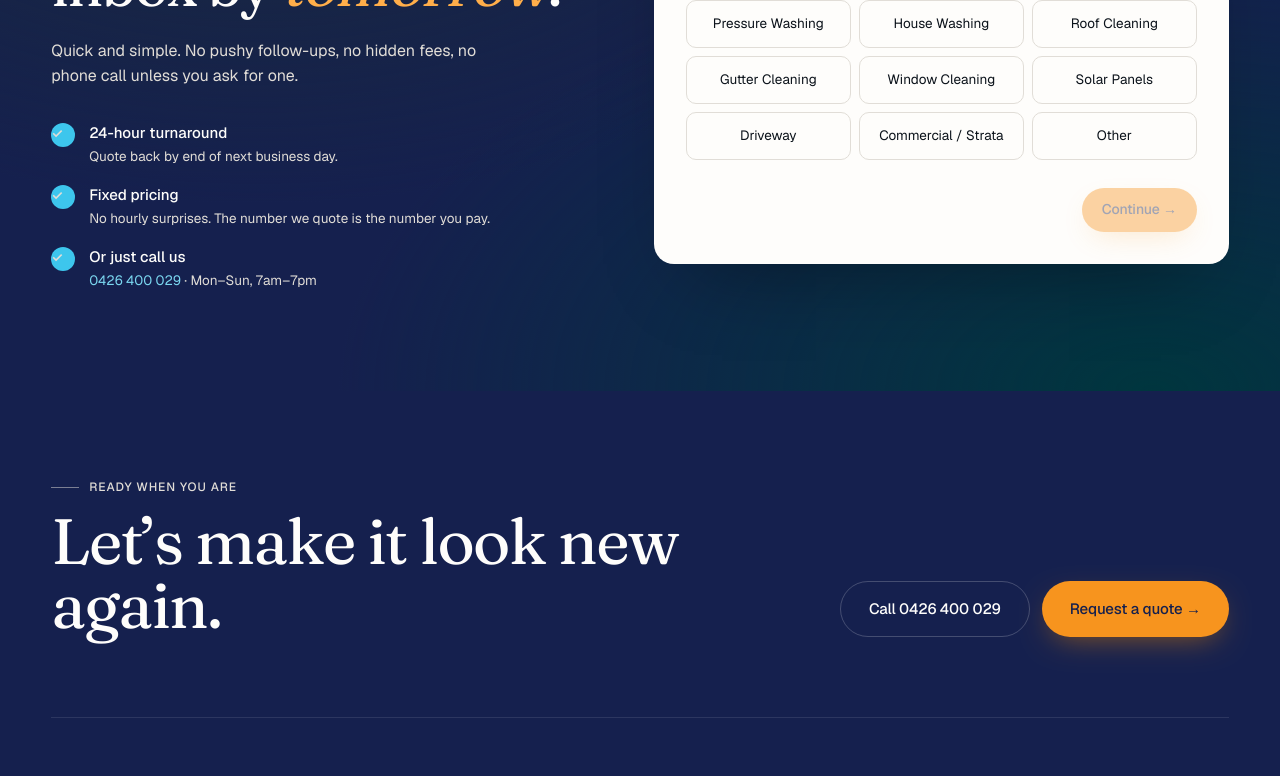
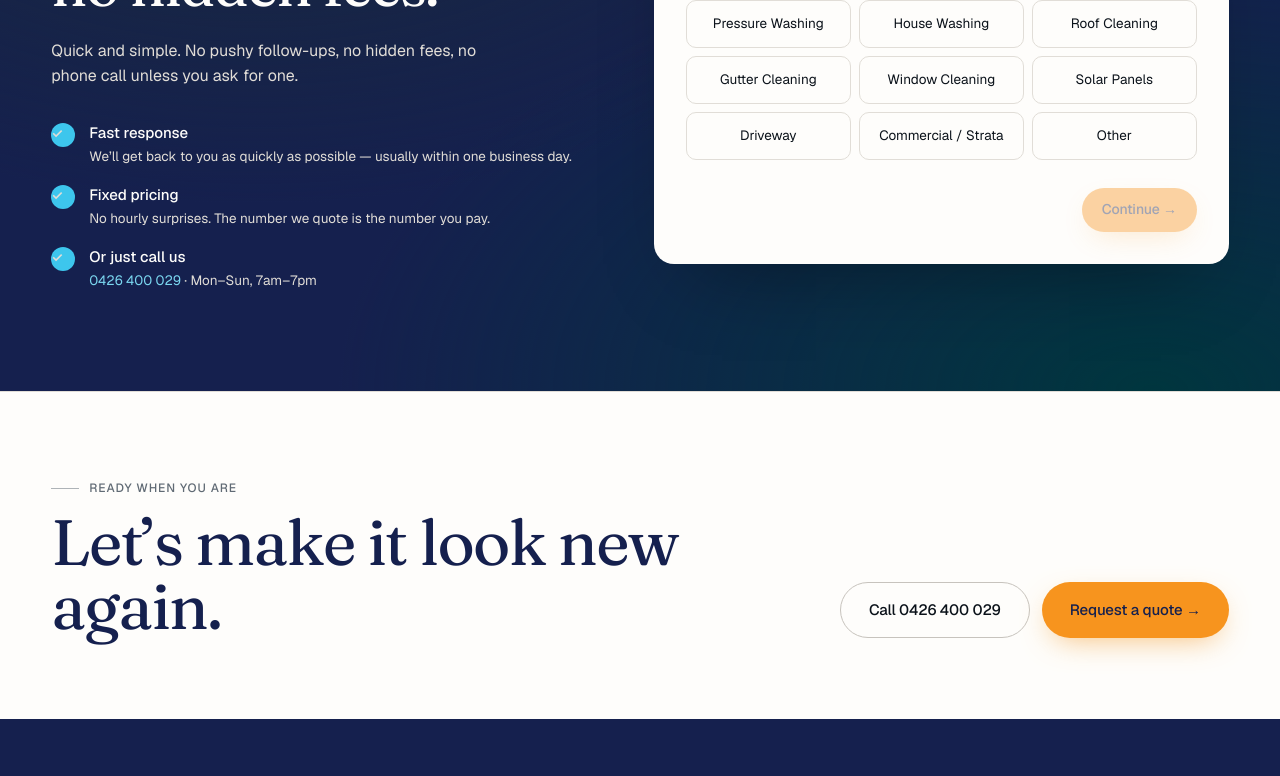
Before and after one commit to matt-xgrow/WSI-website1, a Next.js app: page /gallery in a window 1280 px wide. Shown: the part 2160-2936 px from the top of the page. Built offline with nearby package versions, Linux system fonts and the light colour scheme.

Commit message:
White footer CTA strip, honest quote copy, fix nav dropdown hover, hero card updates

```diff
--- a/src/app/globals.css
+++ b/src/app/globals.css
@@ -265,6 +265,14 @@ img, svg { display: block; max-width: 100%; }
   padding: 24px;
   box-shadow: 0 20px 60px -20px oklch(0.22 0.04 250 / 0.25);
   animation: slideDown 0.18s ease-out;
+}
+.dropdown-panel::before {
+  content: "";
+  position: absolute;
+  top: -15px;
+  left: 0;
+  right: 0;
+  height: 15px;
 }
 .dropdown-panel-sm { min-width: 360px; }
 @keyframes slideDown {
@@ -1112,6 +1120,11 @@ img, svg { display: block; max-width: 100%; }
 
 /* ── Footer ─────────────────────────────────────────────────────────────── */
 
+.footer-cta-strip {
+  background: var(--warm-0);
+  padding: 0 var(--pad);
+  border-top: 1px solid var(--line);
+}
 .footer {
   background: var(--navy-ink);
   color: var(--warm-2);
@@ -1135,6 +1148,15 @@ img, svg { display: block; max-width: 100%; }
   line-height: 1;
   letter-spacing: -0.025em;
   color: var(--warm-0);
+  margin: 12px 0 0;
+}
+.footer-cta-title-dark {
+  font-family: var(--font-display);
+  font-weight: 400;
+  font-size: clamp(36px, 5vw, 64px);
+  line-height: 1;
+  letter-spacing: -0.025em;
+  color: var(--navy-ink);
   margin: 12px 0 0;
 }
 .footer-cta-actions { display: flex; gap: 12px; flex-wrap: wrap; }
--- a/src/components/site/footer.tsx
+++ b/src/components/site/footer.tsx
@@ -3,17 +3,18 @@ import { site } from "@/lib/site";
 
 export function Footer() {
   return (
-    <footer className="footer">
+    <>
+    <div className="footer-cta-strip">
       <div className="footer-cta">
         <div>
-          <div className="eyebrow eyebrow-light">
+          <div className="eyebrow">
             <span className="eyebrow-line" />
             Ready when you are
           </div>
-          <h3 className="footer-cta-title">Let&rsquo;s make it look new again.</h3>
+          <h3 className="footer-cta-title-dark">Let&rsquo;s make it look new again.</h3>
         </div>
         <div className="footer-cta-actions">
-          <a href={site.phoneHref} className="btn btn-ghost-light btn-lg">
+          <a href={site.phoneHref} className="btn btn-ghost btn-lg">
             Call {site.phoneDisplay}
           </a>
           <a href="/#quote" className="btn btn-orange btn-lg">
@@ -21,6 +22,8 @@ export function Footer() {
           </a>
         </div>
       </div>
+    </div>
+    <footer className="footer">
 
       <div className="footer-grid">
         <div className="footer-col footer-col-wide">
@@ -98,5 +101,6 @@ export function Footer() {
         </div>
       </div>
     </footer>
+    </>
   );
 }
--- a/src/components/site/hero.tsx
+++ b/src/components/site/hero.tsx
@@ -8,8 +8,8 @@ import { ArrowRightIcon, PhoneIcon, StarIcon } from "./icons";
 const HERO_SERVICES = [
   { name: "House Washing", surface: "Render, brick, weatherboard", img: "/images/residential-aerial.jpg" },
   { name: "Pressure Washing", surface: "Driveways, paths, concrete", img: "/images/commercial-pressure.jpg" },
-  { name: "Soft Washing", surface: "Render, paint, delicate surfaces", img: "/images/glass-wash.jpg" },
-  { name: "Commercial Cleaning", surface: "Offices, strata, facades", img: "/images/commercial-windows.jpg" },
+  { name: "Window Cleaning", surface: "Glass, frames, balustrades", img: "/images/commercial-windows.jpg" },
+  { name: "Commercial Cleaning", surface: "Offices, strata, facades", img: "/images/glass-wash.jpg" },
 ];
 
 export function Hero() {
@@ -83,11 +83,9 @@ export function Hero() {
               ))}
               <div className="hero-photo-overlay">
                 <div className="overlay-card">
-                  <div className="overlay-title">{HERO_SERVICES[active].name} · Hamilton, QLD</div>
+                  <div className="overlay-title">{HERO_SERVICES[active].name} · Brisbane, QLD</div>
                   <div className="overlay-meta">
                     <span>{HERO_SERVICES[active].surface}</span>
-                    <span className="overlay-sep">·</span>
-                    <span>2h 40m</span>
                   </div>
                 </div>
               </div>
--- a/src/components/site/quote-section.tsx
+++ b/src/components/site/quote-section.tsx
@@ -48,7 +48,7 @@ export function QuoteSection() {
             Get a free quote
           </span>
           <h2 className="section-title section-title-light">
-            A fixed price in your inbox by <em className="hl-orange" style={{ color: "var(--orange-2)" }}>tomorrow</em>.
+            A <em className="hl-orange" style={{ color: "var(--orange-2)" }}>fixed price</em>, no hidden fees.
           </h2>
           <p className="quote-blurb">
             Quick and simple. No pushy follow-ups, no hidden
@@ -59,8 +59,8 @@ export function QuoteSection() {
             <div className="qb-item">
               <span className="qb-icon">✓</span>
               <div>
-                <strong>24-hour turnaround</strong>
-                <span>Quote back by end of next business day.</span>
+                <strong>Fast response</strong>
+                <span>We&rsquo;ll get back to you as quickly as possible — usually within one business day.</span>
               </div>
             </div>
             <div className="qb-item">
```
